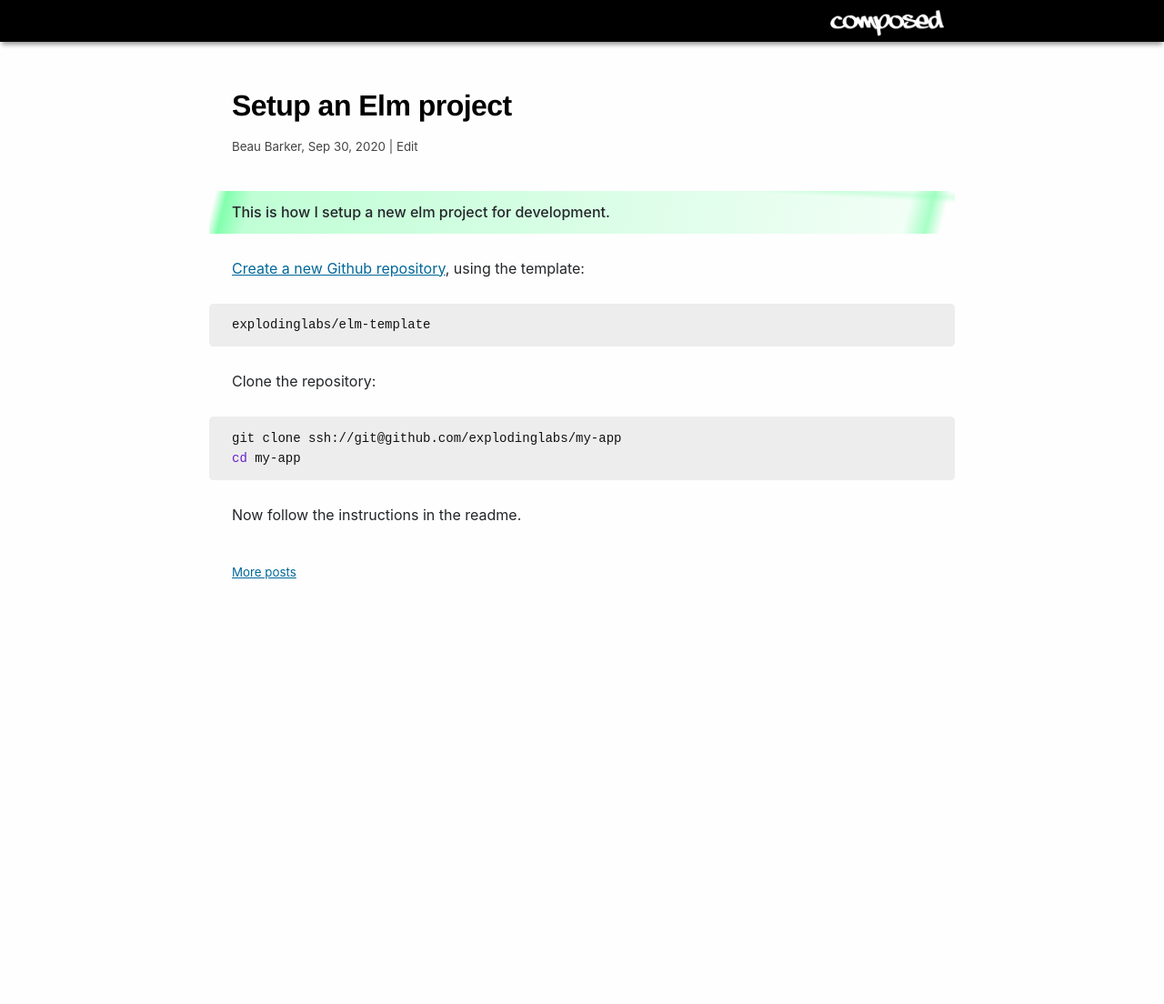
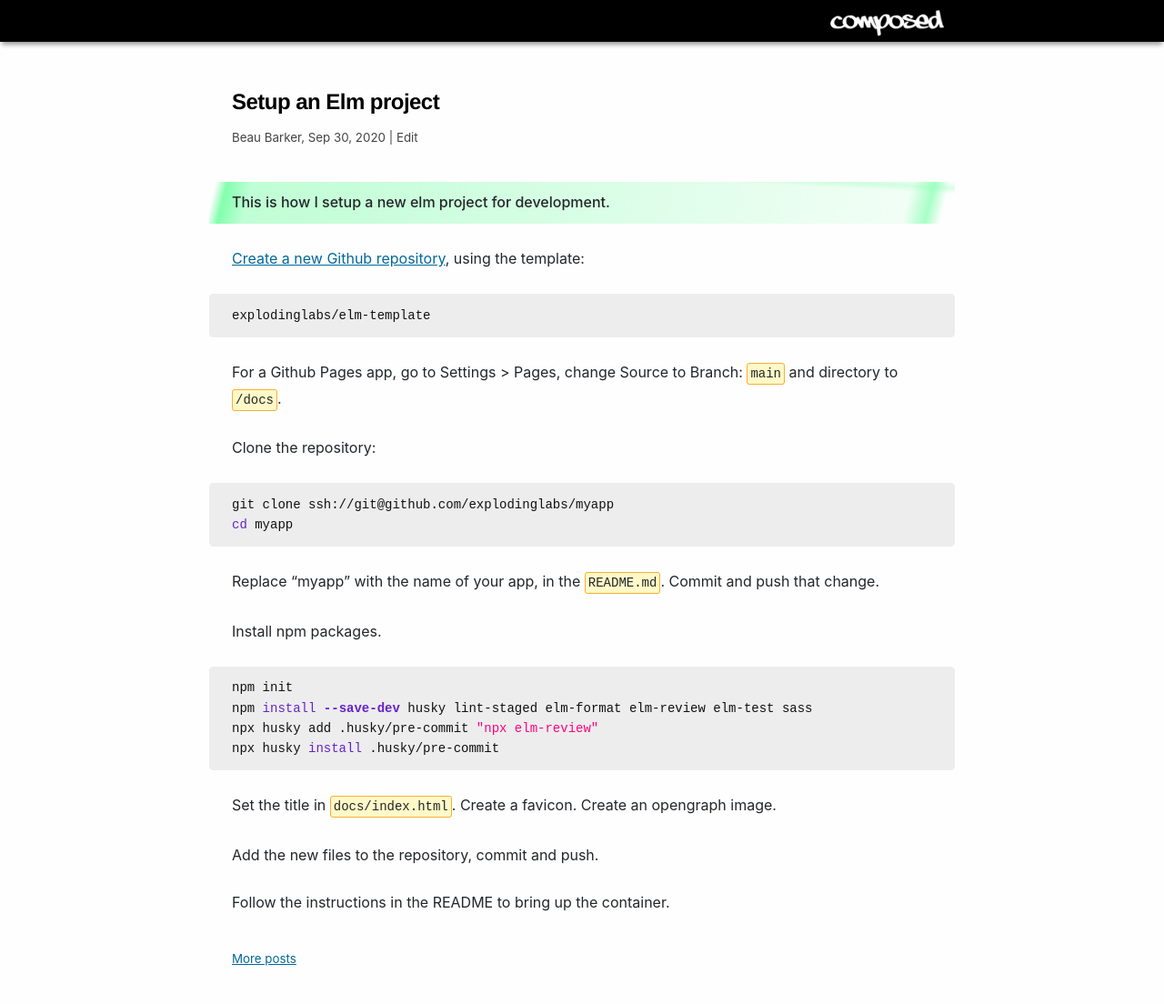
Before and after one commit to explodinglabs/explodinglabs.github.io, a Jekyll site: the page built from docs/_posts/2020-09-30-setup-elm-project.markdown, in a window 1280 px wide. Shown: the whole page at 91% size. Built offline with Jekyll 4.4.1, drawn with Linux system fonts in a browser that asks for light colours; before the commit the page ends 900 px from its top, so only the background shows below that.

Commit message:
Adjust design

````diff
--- a/docs/_layouts/post.html
+++ b/docs/_layouts/post.html
@@ -11,7 +11,7 @@ layout: all
                 Beau Barker,
                 <time>{{ created }}</time> |
                 {% if updated and updated != created %}
-                Updated <time>{{ updated }}</time> |
+                    Updated <time>{{ updated }}</time> |
                 {% endif %}
                 <a href="https://github.com/explodinglabs/composed.blog/edit/main/docs/{{page.path}}">
                     Edit
--- a/docs/_posts/2020-09-30-setup-elm-project.markdown
+++ b/docs/_posts/2020-09-30-setup-elm-project.markdown
@@ -14,88 +14,30 @@ using the template:
 explodinglabs/elm-template
 ```
 
+For a Github Pages app, go to Settings > Pages, change Source to Branch: `main`
+and directory to `/docs`.
+
 Clone the repository:
 ```sh
-git clone ssh://git@github.com/explodinglabs/my-app
-cd my-app
+git clone ssh://git@github.com/explodinglabs/myapp
+cd myapp
 ```
 
-Now follow the instructions in the readme.
+Replace "myapp" with the name of your app, in the `README.md`.
+Commit and push that change.
 
-{% comment %}
-Install elm-live and start server.
+Install npm packages.
 ```sh
-npm install --save-dev elm-live
-node_modules/.bin/elm-live src/Main.elm
+npm init
+npm install --save-dev husky lint-staged elm-format elm-review elm-test sass
+npx husky add .husky/pre-commit "npx elm-review"
+npx husky install .husky/pre-commit
 ```
 
-Install elm-test.
-```sh
-npm install --save-dev elm-test
-elm-test init
-```
+Set the title in `docs/index.html`.
+Create a favicon.
+Create an opengraph image.
 
-Install pre-commit hooks.
-```sh
-npm init
-npm install --dev
-```
+Add the new files to the repository, commit and push.
 
-Then add to `elm.json`:
-```
-    "husky": {
-      "hooks": {
-        "pre-commit": "lint-staged"
-      }
-    },
-    "lint-staged": {
-      "**/*.elm": [
-        "elm-format --validate",
-        "elm-review"
-      ]
-    }
-```
-
-Elm-review & elm-review-unused.
-```sh
-npm install --save-dev elm-review
-npx elm-review init
-cd review
-elm install jfmengels/elm-review-unused
-```
-
-Then replace `review/src/ReviewConfig.elm` with:
-```elm
-module ReviewConfig exposing (config)
-
--- import NoUnused.Dependencies
--- import NoUnused.CustomTypeConstructorArgs
-
-import NoUnused.CustomTypeConstructors
-import NoUnused.Exports
-import NoUnused.Modules
-import NoUnused.Parameters
-import NoUnused.Patterns
-import NoUnused.Variables
-import Review.Rule exposing (Rule)
-
-
-config : List Rule
-config =
-    [ NoUnused.CustomTypeConstructors.rule []
-
-    -- , NoUnused.CustomTypeConstructorArgs.rule
-    -- , NoUnused.Dependencies.rule
-    , NoUnused.Exports.rule
-    , NoUnused.Modules.rule
-    , NoUnused.Parameters.rule
-    , NoUnused.Patterns.rule
-    , NoUnused.Variables.rule
-    ]
-```
-
-To build the production `elm.js` file:
-```sh
-elm make src/Main.elm --optimize --output docs/elm.js
-```
-{% endcomment %}
+Follow the instructions in the README to bring up the container.
--- a/docs/main.scss
+++ b/docs/main.scss
@@ -69,7 +69,6 @@ nav {
 
 .titletext {
     font-family: sohne, "Helvetica Neue", Helvetica, Arial, sans-serif;
-    font-size: 32px;
     font-style: normal;
     font-weight: 700;
     letter-spacing: -0.527999997138977px;
@@ -120,6 +119,7 @@ main {
         h1 {
             @extend .titletext;
             margin-bottom: $space / 1.5;
+            font-size: 28px;
             text-align: center;
         }
 
@@ -223,9 +223,10 @@ main {
         }
 
         h2 {
+            @extends .titletext;
             font-family: sohne, "Helvetica Neue", Helvetica, Arial, sans-serif;
             margin: $space * 1.5 $space $space $space;
-            font-size: 22px;
+            font-size: 20px;
             font-style: normal;
             font-weight: 500;
             letter-spacing: normal;
````
